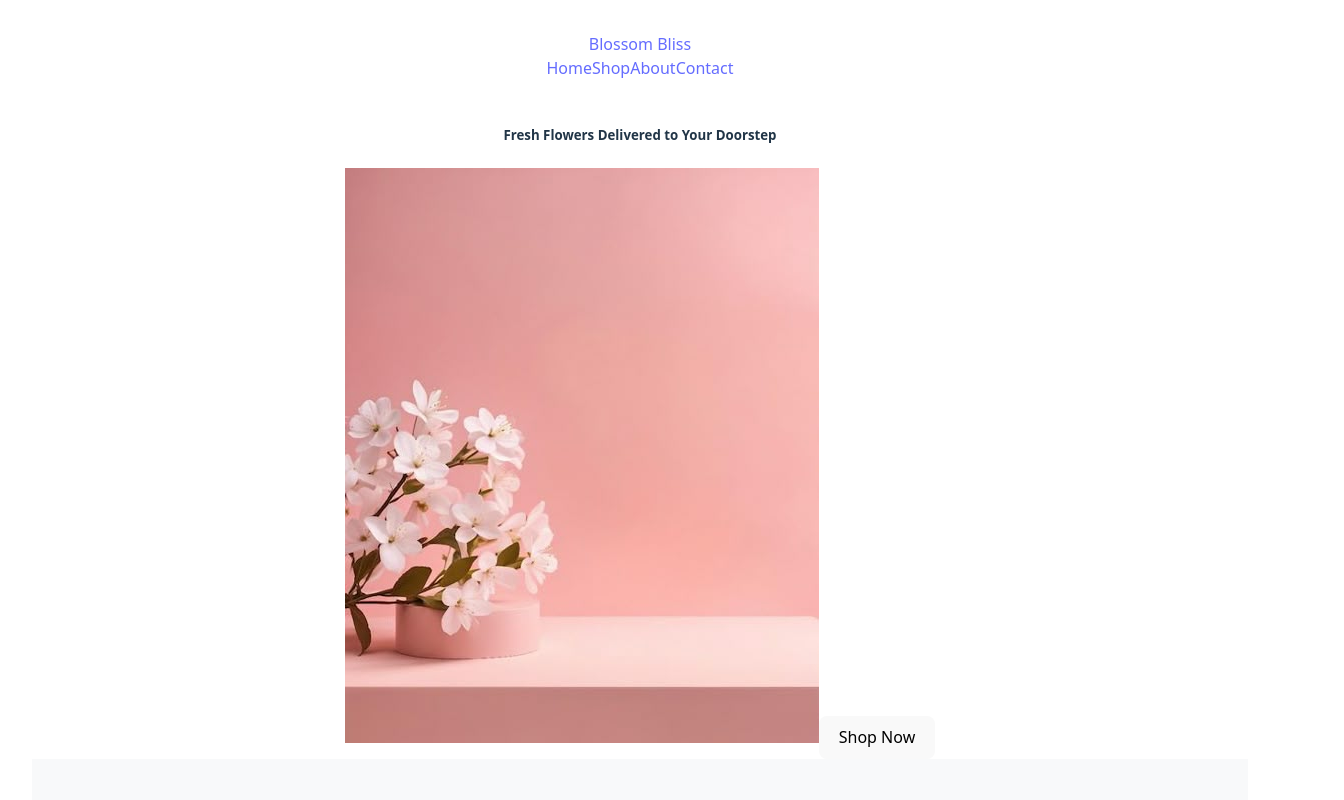
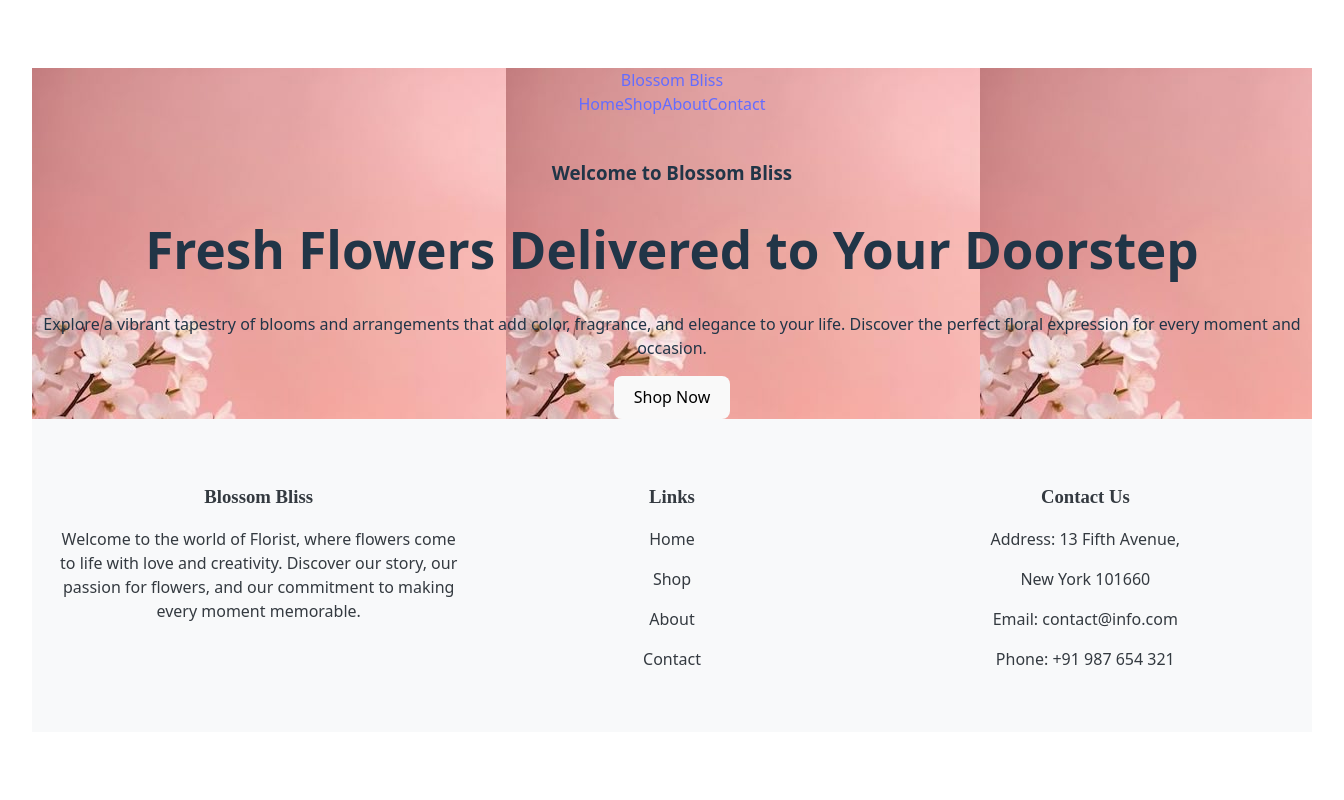
Before and after one commit to prajula255/blossom, a React (Vite) app: page /home in a window 1280 px wide. Shown: the top 800 px of the page, 1344 px wide, since content can reach past the window. Built offline with nearby package versions, Linux system fonts and the light colour scheme.

Commit message:
homepage styling updations

```diff
--- a/src/App.jsx
+++ b/src/App.jsx
@@ -4,6 +4,7 @@ import './App.css'
 import RegisterPage from './pages/registeration/registerPage'
 import LoginPage from './pages/login/loginPage'
 import HomePage from './pages/home/homePage'
+import ContactPage from './pages/contactPage'
 
 function App() {
 
@@ -14,6 +15,7 @@ function App() {
           <Route path='/login' element={<LoginPage />} />
           <Route path='/register' element={<RegisterPage />} />
           <Route path='/home' element={<HomePage/>}/>
+          <Route path='/contact' element={<ContactPage/>}/>
         </Routes>
       </Router>
     </>
--- a/src/components/footer.jsx
+++ b/src/components/footer.jsx
@@ -3,7 +3,17 @@ import React from "react";
 function FooterEg() {
     return (
         <>
-            <footer style={{ backgroundColor: '#f8f9fa', color: '#343a40', padding: '40px 20px', display: 'flex', flexWrap: 'wrap', justifyContent: 'space-evenly' }}>
+<footer style={{
+    backgroundColor: '#f8f9fa',
+    color: '#343a40',
+    padding: '40px 20px',
+    display: 'flex',
+    flexWrap: 'wrap',
+    justifyContent: 'space-evenly',
+    width: '100vw',
+    boxSizing: 'border-box',
+    margin: '0'
+}}>
                 <div style={{ margin: '5px 0', flex: '1 1 200px', minWidth: '200px' }}>
                     <h3 style={{ fontWeight: 'bold', marginBottom: '15px', fontFamily: "serif" }}>Blossom Bliss</h3>
                     <p >
@@ -26,6 +36,7 @@ function FooterEg() {
                     <p >Email: contact@info.com</p>
                     <p>Phone: +91 987 654 321</p>
                 </div>
+
             </footer>
         </>
     );
--- a/src/components/navbar.jsx
+++ b/src/components/navbar.jsx
@@ -5,9 +5,9 @@ import Navbar from 'react-bootstrap/Navbar';
 function NavEg() {
   return (
     <>
-      <Navbar bg="dark" data-bs-theme="dark">
+      <Navbar bg="dark" variant="dark">
         <Container>
-          <Navbar.Brand href="#home">Blossom Bliss</Navbar.Brand>
+          <Navbar.Brand href>Blossom Bliss</Navbar.Brand>
           <Nav className="me-auto">
             <Nav.Link href="/home">Home</Nav.Link>
             <Nav.Link href="/shop">Shop</Nav.Link>
--- /dev/null
+++ b/src/pages/contactPage.jsx
@@ -0,0 +1,57 @@
+import React, { useState } from "react";
+
+function ContactPage() {
+    const [formData, setFormData] = useState({ name: "", email: "", message: "" });
+
+    const handleChange = (e) => {
+        setFormData({ ...formData, [e.target.name]: e.target.value });
+    };
+
+    const handleSubmit = (e) => {
+        e.preventDefault();
+        console.log("Form Submitted", formData);
+        // Add your form submission logic here (e.g., API call)
+        alert("Thank you for contacting us!");
+        setFormData({ name: "", email: "", message: "" });
+    };
+
+    return (
+        <div style={{ maxWidth: "600px", margin: "auto", padding: "20px", textAlign: "center" }}>
+            <h2>Contact Us</h2>
+            <form onSubmit={handleSubmit} style={{ display: "flex", flexDirection: "column", gap: "15px" }}>
+                <input
+                    type="text"
+                    name="name"
+                    placeholder="Your Name"
+                    value={formData.name}
+                    onChange={handleChange}
+                    required
+                    style={{ padding: "10px", borderRadius: "5px", border: "1px solid #ccc" }}
+                />
+                <input
+                    type="email"
+                    name="email"
+                    placeholder="Your Email"
+                    value={formData.email}
+                    onChange={handleChange}
+                    required
+                    style={{ padding: "10px", borderRadius: "5px", border: "1px solid #ccc" }}
+                />
+                <textarea
+                    name="message"
+                    placeholder="Your Message"
+                    value={formData.message}
+                    onChange={handleChange}
+                    required
+                    rows="5"
+                    style={{ padding: "10px", borderRadius: "5px", border: "1px solid #ccc" }}
+                ></textarea>
+                <button type="submit" style={{ padding: "10px", borderRadius: "5px", backgroundColor: "#28a745", color: "white", border: "none", cursor: "pointer" }}>
+                    Send Message
+                </button>
+            </form>
+        </div>
+    );
+}
+
+export default ContactPage;
--- a/src/pages/home/homePage.jsx
+++ b/src/pages/home/homePage.jsx
@@ -2,27 +2,36 @@ import React from "react";
 import { Button } from "react-bootstrap";
 import NavEg from "../../components/navbar";
 import FooterEg from "../../components/footer";
+
 function HomePage() {
-
     return (
         <>
-            <NavEg />
-            <div className="min-h-screen bg-pink-100 flex flex-col items-center justify-center p-6">
-                <header className="w-full max-w-4xl text-center mb-6">
-                    {/* <h1 className="text-4xl font-bold text-pink-700">Blossom Bliss</h1> */}
-                    <h5 className="text-lg text-gray-600">Fresh Flowers Delivered to Your Doorstep</h5>
-                </header>
+            <div className="relative min-h-screen bg-cover bg-center text-white" style={{ backgroundImage: `url('/home.jpg')` }}>
+                <div className="absolute inset-0 bg-black bg-opacity-50"></div>
+                <div className="absolute top-0 left-0 w-full">
+                    <NavEg />
+                </div>
 
-                <div className="w-full max-w-4xl flex flex-col items-center" >
-
-                    <img src="/home.jpg" alt="Flowers" className="w-full rounded-xl shadow-md mb-6" />
+                <div className="relative flex flex-col items-center justify-center h-full text-center px-6">
+                    <h3 className=" text-gray-300">
+                        Welcome to Blossom Bliss
+                    </h3>
+                    <h1 className="font-bold leading-tight my-4">
+                        Fresh Flowers Delivered to Your Doorstep <br />
+                    </h1>
+                    <p className="text-lg text-gray-200 mb-6 max-w-2xl">
+                        Explore a vibrant tapestry of blooms and arrangements that add color,
+                        fragrance, and elegance to your life. Discover the perfect floral expression for every moment and occasion.
+                    </p>
                     <Button className="bg-pink-600 text-white px-6 py-3 rounded-lg shadow-md hover:bg-pink-700">
                         Shop Now
                     </Button>
                 </div>
             </div>
+
             <FooterEg />
         </>
-    )
+    );
 }
-export default HomePage
+
+export default HomePage;
--- a/src/pages/registeration/registerPage.jsx
+++ b/src/pages/registeration/registerPage.jsx
@@ -53,11 +53,10 @@ const RegisterPage = () => {
                     width: "100%",
                     height: "100%",
                     backgroundColor: "rgba(0, 0, 0, 0.5)", // Semi-transparent overlay
-                    zIndex: 1,
                 }}
             ></div>
 
-            <Container style={{ position: "relative", zIndex: 2 }}>
+            <Container style={{ position: "relative"}}>
                 <Row className="justify-content-center">
                     <Col md={5} sm={8}>
                         <div className="p-4 bg-white shadow-lg rounded-3 text-center">
```
